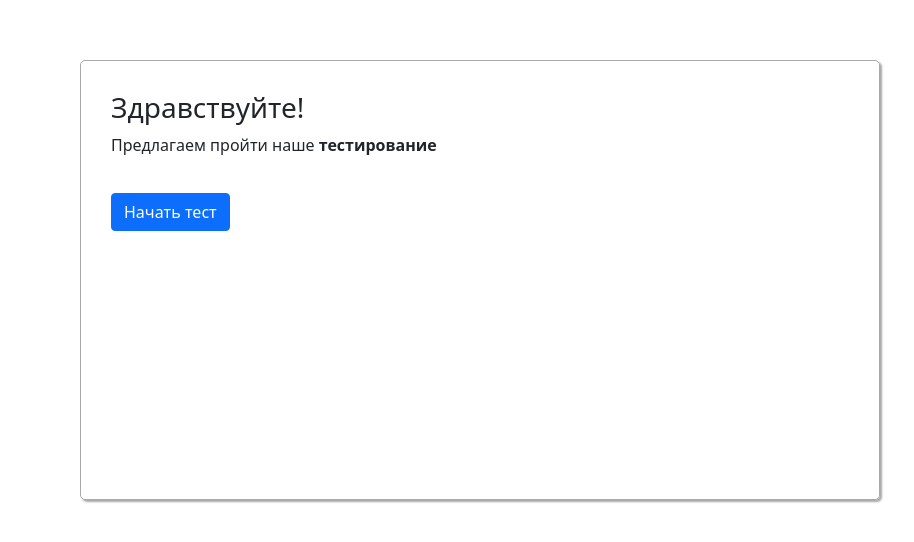
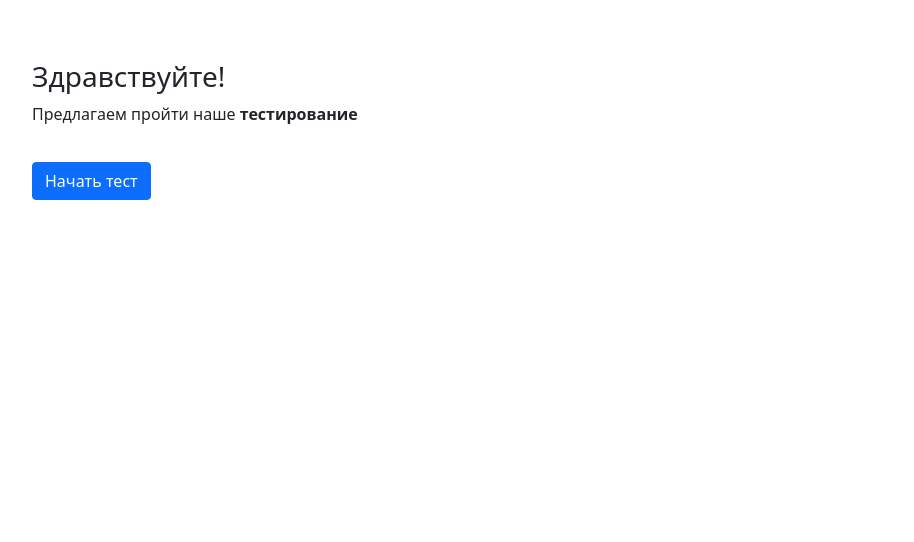
Before and after one commit to shyamrupadas/testing, a React (Create React App) app: page / in a window 1280 px wide. Shown: the top 542 px of the page, without its empty margins (160-1074 px from the left). Built offline with nearby package versions, Linux system fonts and the light colour scheme.

Commit message:
changed styles

```diff
--- a/src/App.css
+++ b/src/App.css
@@ -4,19 +4,16 @@
   box-sizing: border-box;
 }
 
-.wrap {
+.app {
   display: flex;
   justify-content: center;
-  padding: 60px 20px 60px 20px;
-  height: 70vh;
+  padding-top: 60px;
+  height: 100vh;
+  width: 100vw;
 }
 
 .mainBlock {
-padding: 30px 30px 30px 30px ;
-  width: 800px;
-  border: 1px darkgrey solid;
-  border-radius: 5px;
-  box-shadow: 2px 2px 2px darkgrey;
+  width: 70vw;
 }
 
 .contentBlock {
--- a/src/App.tsx
+++ b/src/App.tsx
@@ -84,9 +84,8 @@ function App() {
     localStorage.setItem('isTestFinished', JSON.stringify(isTestFinished));
   }
 
-  return (
-    <div>
-      <div className="wrap">
+  return <div>
+      <div className="app">
         {!isTestStarted && <Introduction startTesting={startTesting}
                                          testDescription={testDescription}
         />}
@@ -103,7 +102,6 @@ function App() {
         />}
       </div>
     </div>
-  );
 }
 
 export default App;
```
